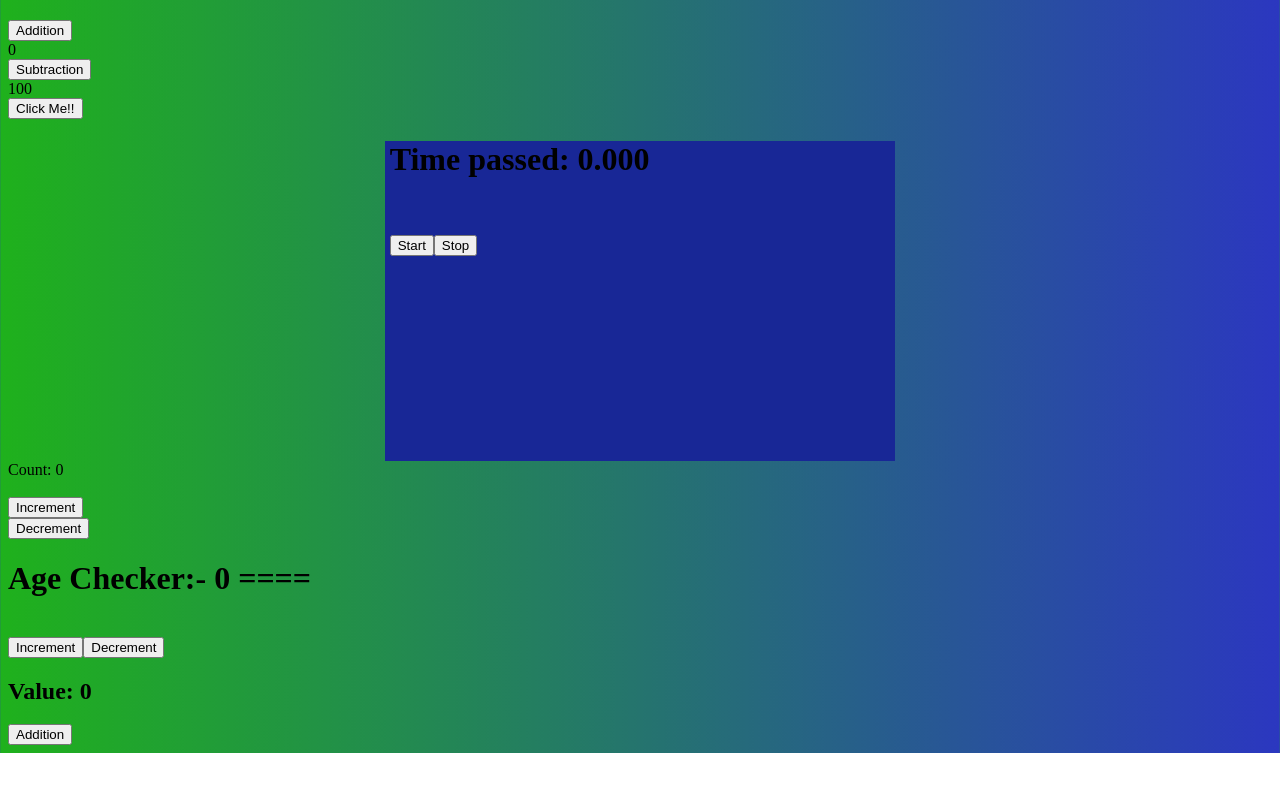
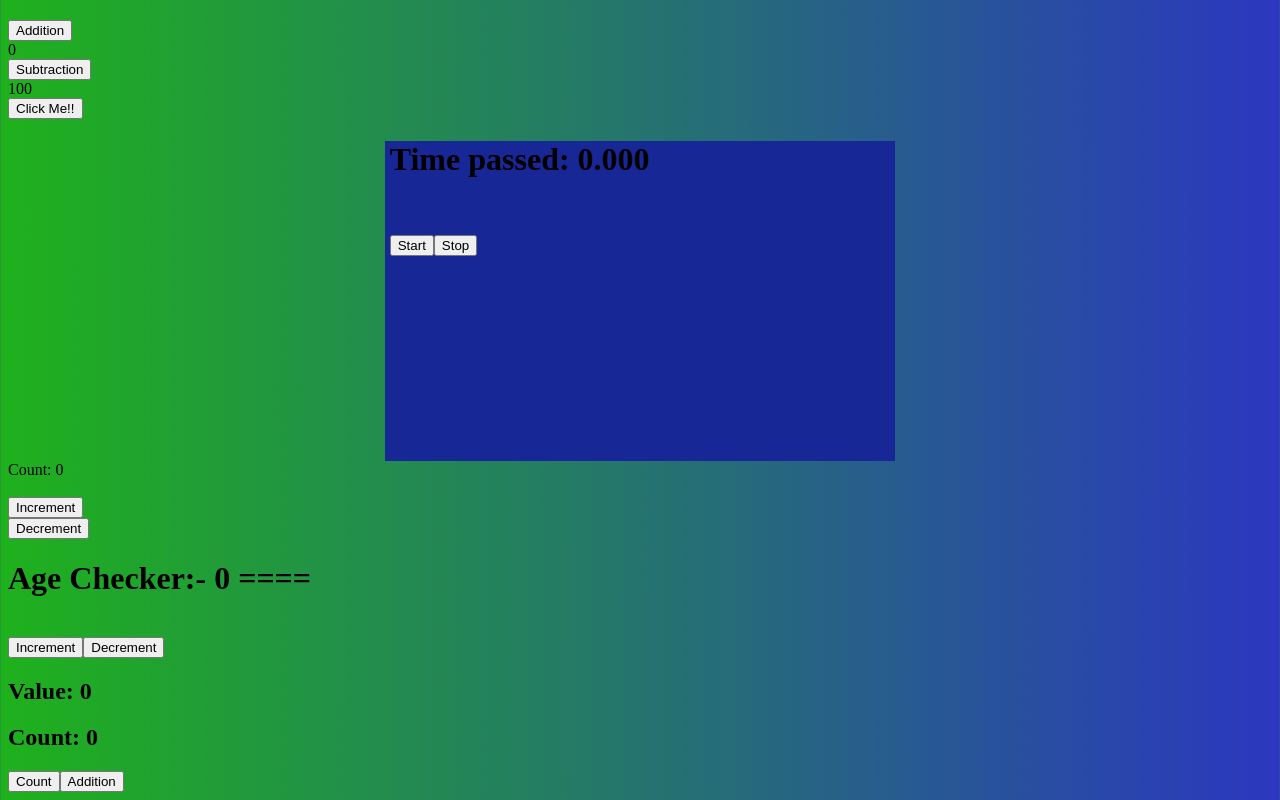
Before and after one commit to NavneetOrion/React-Work, a React (Create React App) app: page / in a window 1280 px wide. Shown: the part 6583-7383 px from the top of the page. Before the commit the page ends 7336 px from the top, so only its background shows below. Built offline with nearby package versions, Linux system fonts and the light colour scheme; no server answers.

Commit message:
Corrected the Callback hook in React

```diff
--- a/src/NewChild.jsx
+++ b/src/NewChild.jsx
@@ -1,6 +1,6 @@
 import {React,memo} from 'react'
 
-const NewChild = ({Learning}) => {
+const NewChild = ({Learning,c1}) => {
 
   console.log("New Child!!")
   return (
--- a/src/UseCallback.jsx
+++ b/src/UseCallback.jsx
@@ -3,15 +3,17 @@
 
 const UseCallback = () => {
   const[value,setValue] = useState(0);
-
+  const[count,setCount] = useState(0);
   const Learning = useCallback(()=>{
 // Callback function
-  },[value])
+  },[])
 
   return (
     <div classname="usecallback">
     <h2>Value: {value}</h2>
+    <h2>Count: {count}</h2>
     <NewChild Learning={Learning} />
+    <button onClick={()=>setCount(count+5)}>Count</button>
     <button onClick={()=>setValue(value+1)}>Addition</button>
 
 
--- a/src/index.js
+++ b/src/index.js
@@ -25,7 +25,6 @@
 import UseEffect3 from './UseEffect3';
 import UseEffect4 from './UseEffect4';
 import FetchAPI from './FetchAPI';
-import FetchApi2 from './FetchApi2';
 import UseContext from './UseContext';
 import UseRef from './UseRef';
 import UseMemo from './UseMemo';
@@ -80,7 +79,7 @@
     <UseEffect3/>
     <UseEffect4/>
     <FetchAPI/>
-    <FetchApi2/>
+    {/* <FetchApi2/> */}
 
     <UseContext/>
     <UseRef/>
```
